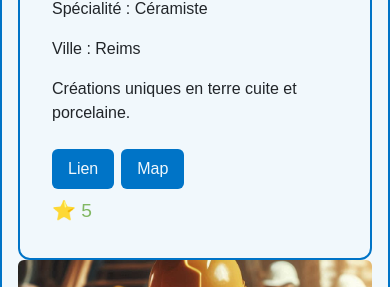
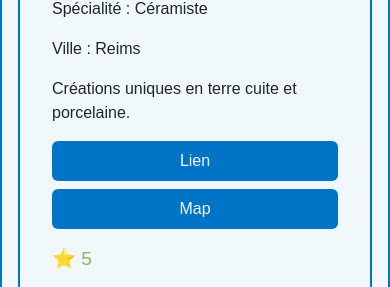
Before and after one commit to Bareman07/Trouver_Ton_Artisan, an Angular app: page /accueil in a window 390 px wide. Shown: the part 1438-1725 px from the top of the page. Built offline with nearby package versions, Linux system fonts and the light colour scheme.

Commit message:
ResponsiveAccueil

```diff
--- a/src/app/pages/accueil/accueil.component.html
+++ b/src/app/pages/accueil/accueil.component.html
@@ -93,8 +93,8 @@
               <p>Spécialité : {{ topArtisans[2]?.specialite }}</p>
               <p>Ville : {{ topArtisans[2]?.ville }}</p>
               <p>{{ topArtisans[2]?.description }}</p>
-              <div class="btn-group mt-2">
-                <a [routerLink]="['/artisan', topArtisans[2]?.id]" class="btn">Lien</a>
+              <div class="btn-group mt-2 d-flex flex-column flex-md-row">
+                <a [routerLink]="['/artisan', topArtisans[0]?.id]" class="btn mb-2 mb-md-0">Lien</a>
                 <button class="btn">Map</button>
               </div>
               <div class="stars mt-2">⭐ {{ topArtisans[2]?.note }}</div>
--- a/src/app/pages/accueil/accueil.component.scss
+++ b/src/app/pages/accueil/accueil.component.scss
@@ -70,3 +70,21 @@ $color_vert: #82b864;
     }
   }
 }
+
+@media (max-width: 991px) {
+  .top-artisans {
+    .artisan-card {
+      .btn-group {
+        display: flex;
+        flex-direction: column; /* empile les boutons */
+        align-items: stretch;   /* chaque bouton prend toute la largeur */
+      }
+
+      .btn-group .btn {
+        margin: 0 0 0.5rem 0;   /* espace vertical entre les boutons */
+        width: 100%;
+        text-align: center;
+      }
+    }
+  }
+}
```
